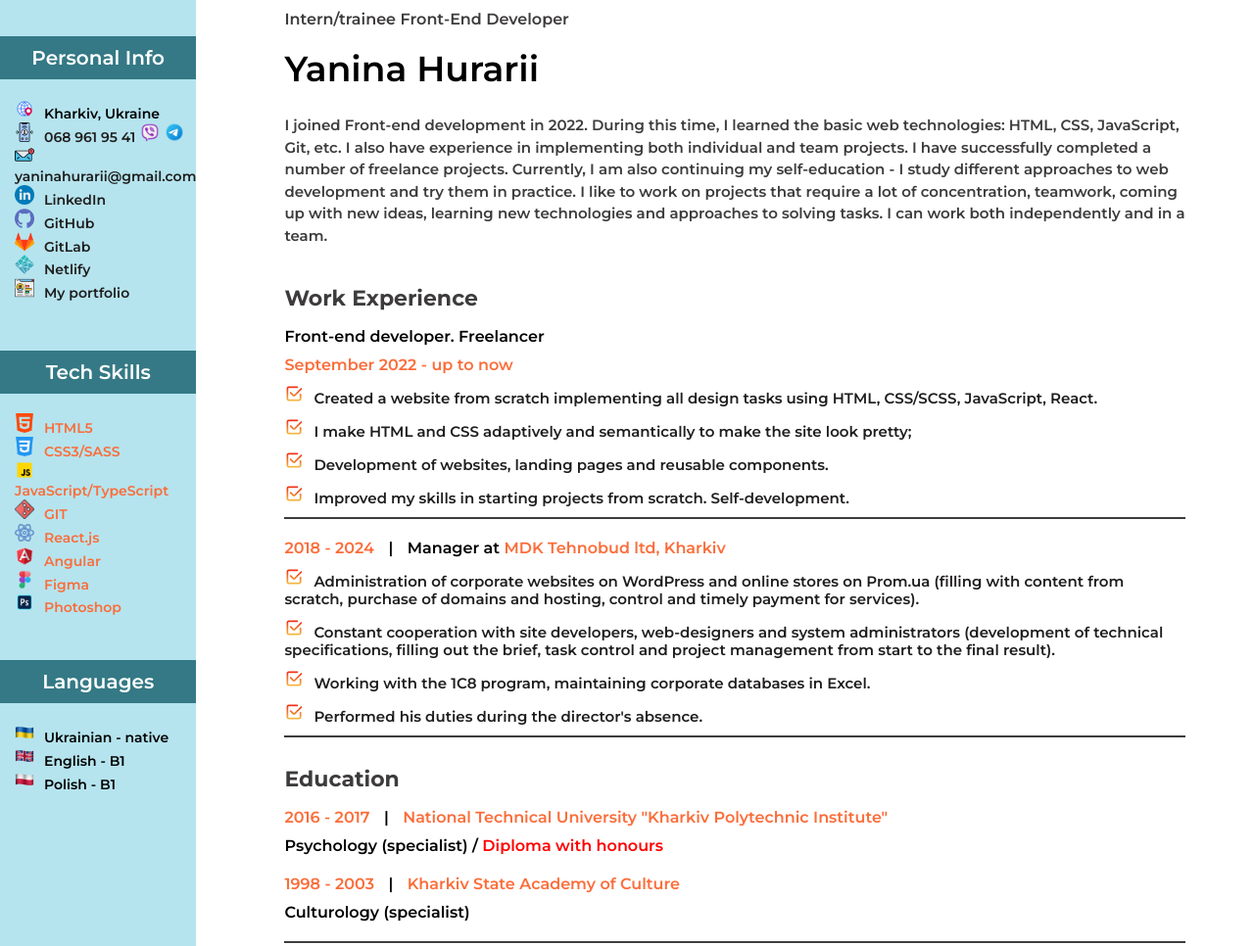
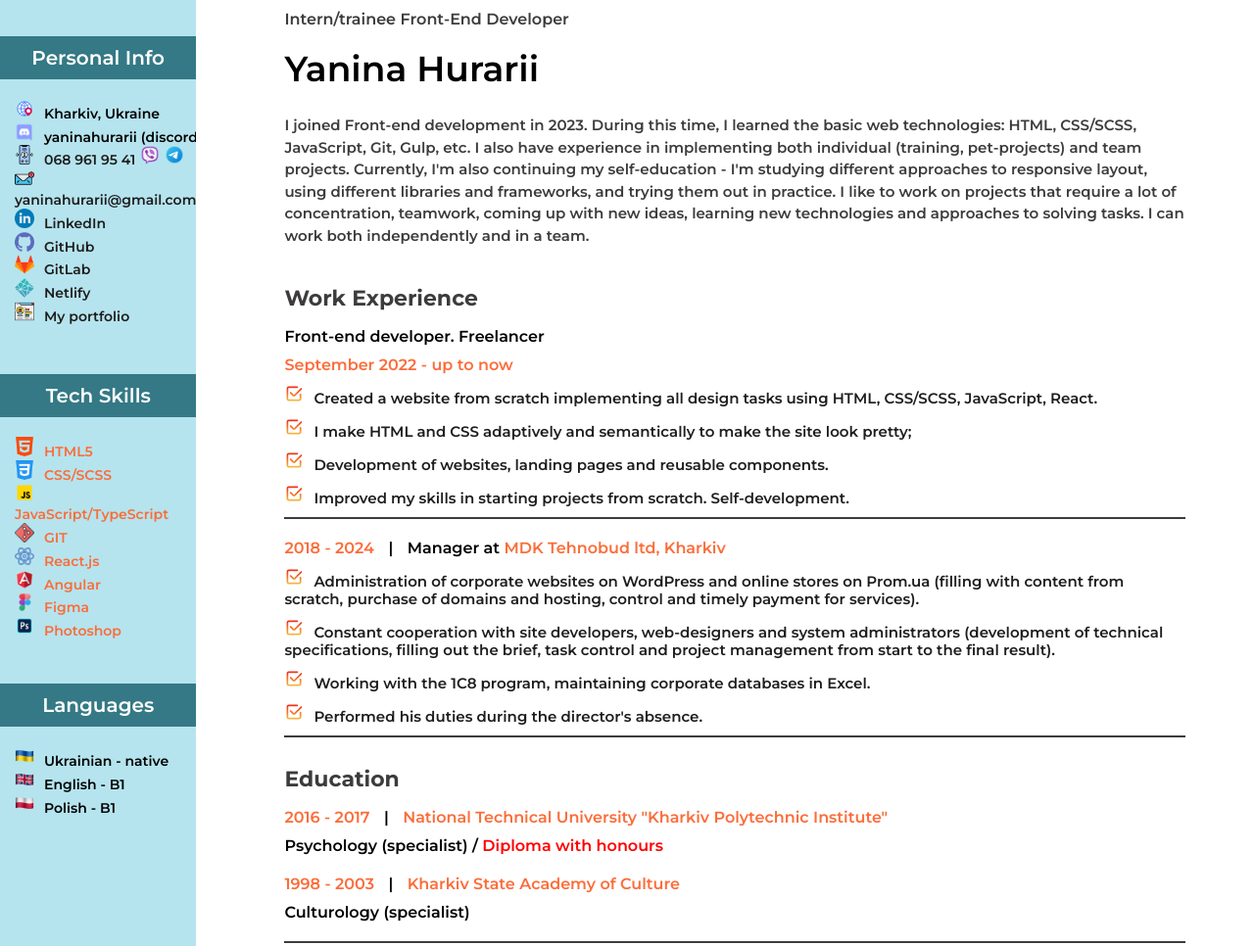
Before and after one commit to YaninaHurarii/YaninaHurarii.github.io, a plain HTML site: page index.html in a window 1280 px wide. Shown: the part 40-1006 px from the top of the page at 98% size. Drawn offline with Linux system fonts and the light colour scheme.

Commit message:
Add files via upload

```diff
--- a/index.html
+++ b/index.html
@@ -1,11 +1,10 @@
 <!DOCTYPE html>
-<html lang="en">
+<html lang="en-US" dir="ltr">
     <head>
         <meta charset="UTF-8">
         <meta http-equiv="X-UA-Compatible" content="IE=edge">
         <meta name="viewport" content="width=device-width, initial-scale=1.0">
-    <title>resume</title>
-
+        <title>Web CV - Yanina Hurarii</title>
         <link rel="preconnect" href="https://fonts.googleapis.com">
         <link rel="preconnect" href="https://fonts.gstatic.com" crossorigin>
         <link href="https://fonts.googleapis.com/css2?family=Montserrat:wght@400;500;600;700&amp;display=swap" rel="stylesheet">
@@ -13,17 +12,17 @@
         <link rel="stylesheet" href="./style/reset.css">
     </head>
     <body>
-
         <!--Main-->
         <main class="main">
             <!--Sidebar-->
             <aside class="sidebar">
             <img src="./image/ava.jpg" alt="user photo" class="photo">
             <!--Contacts-->
-       <div>
+                <section>
                     <h3 class="sidebar-title">Personal Info</h3>
                     <div class="contacts">
                         <p><span class="contact-type"><img class="contact-type__location" src="./assets/free-icon-web-address.png" alt="location"></span>Kharkiv, Ukraine</p>
+                        <p><span class="contact-type"><img class="contact-type__location" src="./assets/discord.png" alt="discord"></span>yaninahurarii (discord)</p>
                         <p><span class="contact-type"><img class="contact-type__location" src="./assets/free-icon-phone-call.png" alt="phone"></span><a href="tel:+380689619541">068 961 95 41</a><img class="contact-type-vb" src="./assets/icons8-viber-48.png" alt="viber"><img class="contact-type-vb" src="./assets/icons8-telegram-48.png" alt="telegram"></p>
                         <p><span class="contact-type"><img class="contact-type__location" src="./assets/free-icon-new-email.png" alt="email"></span><a href="mailto:yaninahurarii@gmail.com">yaninahurarii@gmail.com</a></p>
                         <p><span class="contact-type"><img class="contact-type__location" src="./assets/free-icon-linkedin.png" alt="linkedin"></span><a href="https://linkedin.com/in/janina-gurary-12aaa082" target="_blank">LinkedIn</a></p>
@@ -33,14 +32,14 @@
                         <p><a href="https://yaninahurarii.github.io" target="_blank"><span class="contact-type"><img class="contact-type__location" src="./assets/professional-portfolio.png" alt="portfolio"></span>My portfolio</a></p>
 
                     </div>
-       </div>
+                </section>
             <!--Tech skills-->
-       <div>
+                <section>
                     <h3 class="sidebar-title">Tech Skills</h3>
                     <div class="tech-skills">
                         <ul class="tech-skills-list">
                             <li class="tech-skills-item"> <span class="tech-skills-text"><img src="./assets/html-5.png" alt="html-5"></span>HTML5</li>
-                    <li class="tech-skills-item"> <span class="tech-skills-text"><img src="./assets/css-3.png" alt="css-3"></span>CSS3/SASS</li>
+                            <li class="tech-skills-item"> <span class="tech-skills-text"><img src="./assets/css-3.png" alt="css-3"></span>CSS/SCSS</li>
                             <li class="tech-skills-item"> <span class="tech-skills-text"><img src="./assets/icons8-javascript-48.png" alt="jS"></span>JavaScript/TypeScript </li>
                             <li class="tech-skills-item"> <span class="tech-skills-text"><img src="./assets/icons8-git-24.png" alt="git"></span>GIT</li>
                             <li class="tech-skills-item"> <span class="tech-skills-text"><img src="./assets/icons8-react-js-40.png" alt="react-js"></span>React.js</li>
@@ -50,10 +49,10 @@
                         </ul>
                     </div>
 
-       </div>
+                </section>
 
             <!--Soft skills-->
-       <div>
+                <section>
                     <h3 class="sidebar-title">Languages</h3>
                     <div class="soft-skills">
                         <ul class="soft-skills-list">
@@ -63,23 +62,23 @@
                         </ul>
                     </div>
 
-        </div>
+                </section>
             </aside>
 
             <!--about user-->
 
             <section class="main-content">
 
-        <div class="about">
+                <section class="about">
                     <h2 class="about-position">Intern/trainee Front-End Developer</h2>
                     <h1 class="about-name">Yanina Hurarii</h1>
                     <p class="about-description">
-                I joined Front-end development in 2022. During this time, I learned the basic web technologies: HTML, CSS, JavaScript, Git, etc. I also have experience in implementing both individual and team projects. I have successfully completed a number of freelance projects. Currently, I am also continuing my self-education - I study different approaches to web development and try them in practice. I like to work on projects that require a lot of concentration, teamwork, coming up with new ideas, learning new technologies and approaches to solving tasks. I can work both independently and in a team.
+                        I joined Front-end development in 2023. During this time, I learned the basic web technologies: HTML, CSS/SCSS, JavaScript, Git, Gulp, etc. I also have experience in implementing both individual (training, pet-projects) and team projects. Currently, I'm also continuing my self-education - I'm studying different approaches to responsive layout, using different libraries and frameworks, and trying them out in practice. I like to work on projects that require a lot of concentration, teamwork, coming up with new ideas, learning new technologies and approaches to solving tasks. I can work both independently and in a team.
                     </p>
-        </div>
+                </section>
 
                 <!--Work-->
-        <div class="work-container">
+                <section class="work-container">
                     <h3 class="title">Work Experience</h3>
                     <!--Company 1-->
                     <div class="work-company container">
@@ -133,12 +132,9 @@
                         </ul>
 
                     </div>
-        </div>
                 </section>
-
+            </section>
         </main>
-
-
 
     </body>
 </html>
```
Also changed, not shown: assets/discord.png (added). Lines whose indentation alone changed are shown as unchanged.
